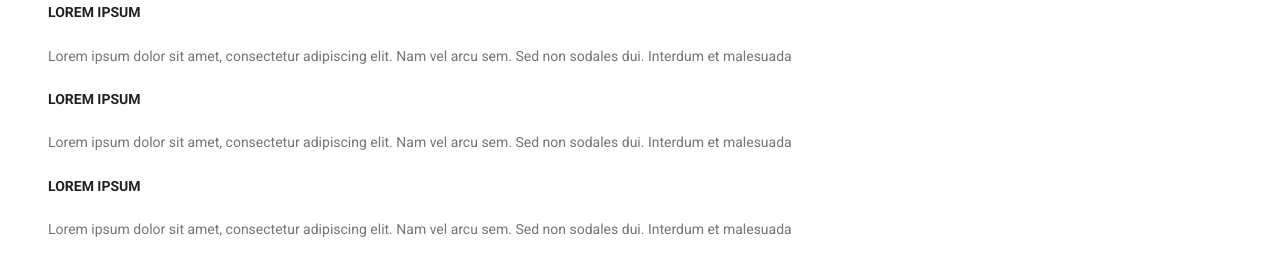
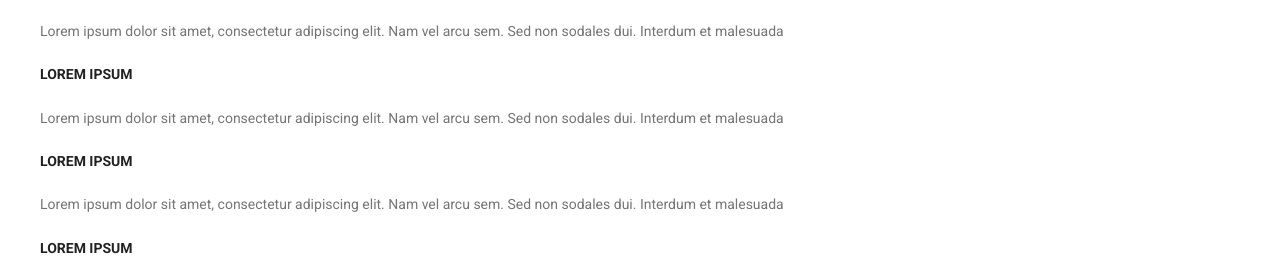
Before and after one commit to Webcio96/-old-goit-markup-hw-03, a plain HTML site: page index.html in a window 1280 px wide. Shown: the part 329-591 px from the top of the page. Drawn offline with nearby package versions, Linux system fonts and the light colour scheme.

Commit message:
dodanie normalizatora

```diff
--- a/index.html
+++ b/index.html
@@ -12,6 +12,7 @@
             rel="stylesheet"
         />
         <!--end google fonts-->
+        <link rel="stylesheet" href="https://cdnjs.cloudflare.com/ajax/libs/normalize/8.0.1/normalize.min.css" integrity="sha512-NhSC1YmyruXifcj/KFRWoC561YpHpc5Jtzgvbuzx5VozKpWvQ+4nXhPdFgmx8xqexRcpAglTj9sIBWINXa8x5w==" crossorigin="anonymous" referrerpolicy="no-referrer" />
         <link rel="stylesheet" href="css/styles.css" />
         <title>studio</title>
     </head>
```
Also changed, not shown: css/modern-normalize.css (added, +9 -0 lines).
